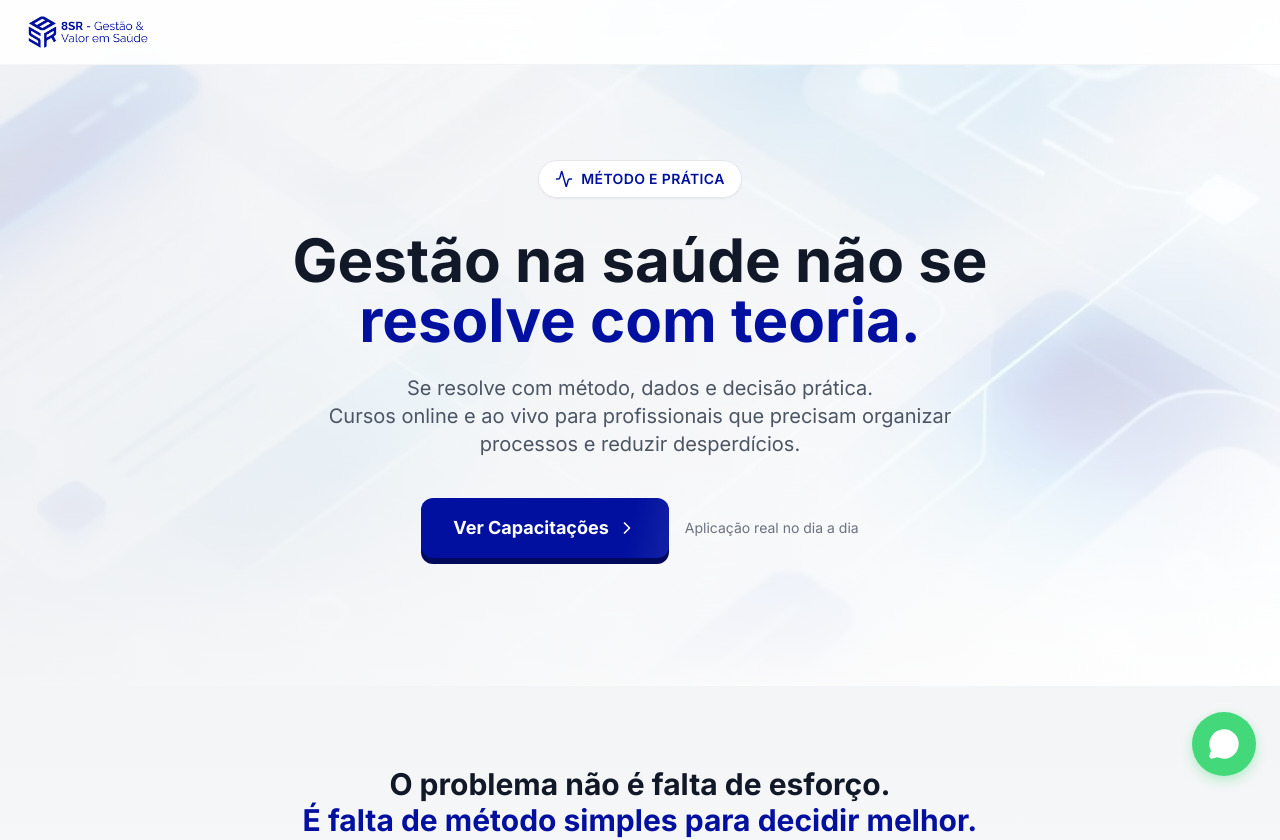
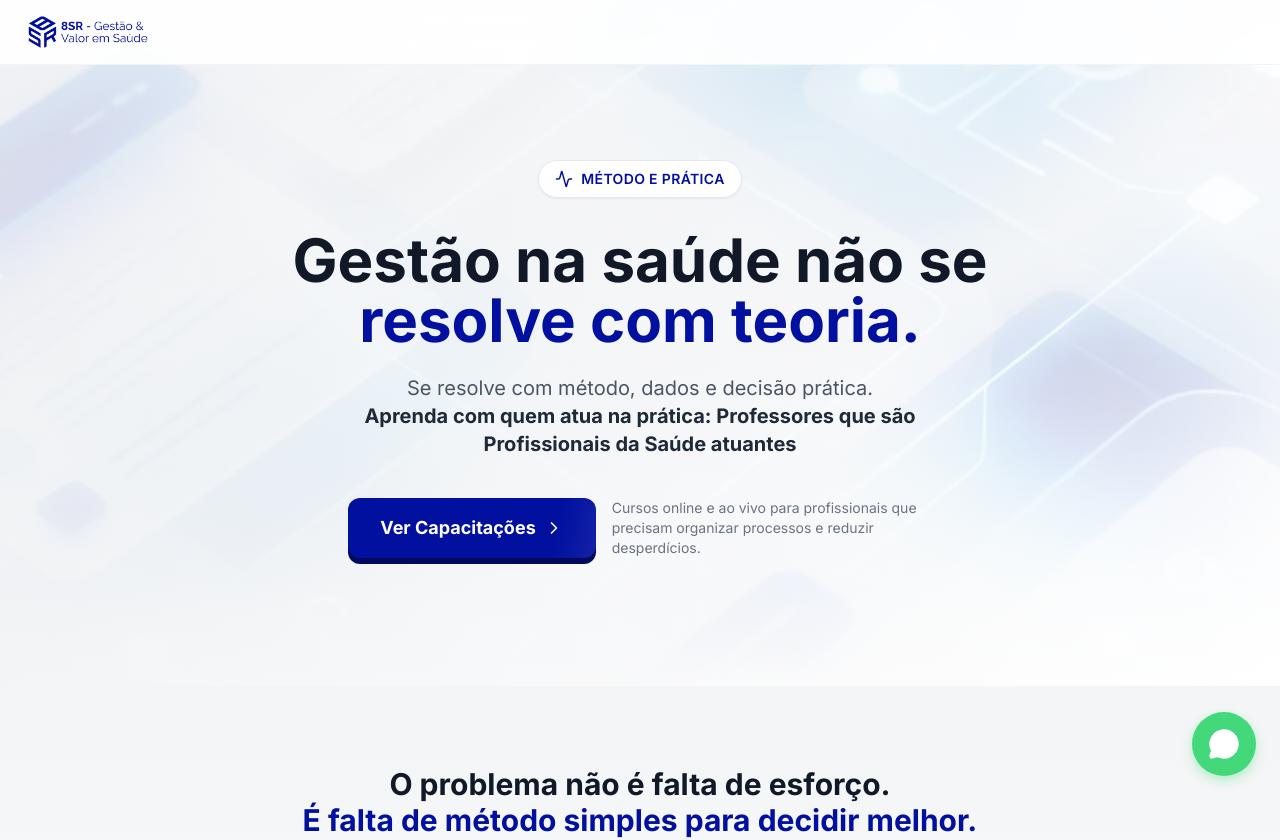
Before and after one commit to VoaNegocio/8sr-gestao, a React (Vite) app: page / in a window 1280 px wide. Shown: the top 840 px of the page. Built offline with nearby package versions, Linux system fonts and the light colour scheme.

Commit message:
ajustes de hero

```diff
--- a/src/components/Hero.jsx
+++ b/src/components/Hero.jsx
@@ -37,8 +37,8 @@ const Hero = () => {
 
                     {/* Subheadline */}
                     <p className="text-lg md:text-xl text-gray-600 mb-10 max-w-2xl mx-auto leading-relaxed">
-                        Se resolve com método, dados e decisão prática.<br className="hidden md:block" />
-                        Cursos online e ao vivo para profissionais que precisam organizar processos e reduzir desperdícios.
+                        Se resolve com método, dados e decisão prática. <br />
+                        <span className="font-bold text-gray-800">Aprenda com quem atua na prática: Professores que são Profissionais da Saúde atuantes</span>
                     </p>
 
                     {/* CTAs */}
@@ -50,8 +50,8 @@ const Hero = () => {
                             </span>
                             <div className="absolute inset-0 bg-gradient-to-r from-transparent via-white/20 to-transparent -translate-x-full animate-shimmer z-0"></div>
                         </a>
-                        <span className="text-sm text-gray-500 mt-2 sm:mt-0">
-                            Aplicação real no dia a dia
+                        <span className="text-sm text-gray-500 mt-4 sm:mt-0 max-w-xs text-center sm:text-left">
+                            Cursos online e ao vivo para profissionais que precisam organizar processos e reduzir desperdícios.
                         </span>
                     </div>
 
```
